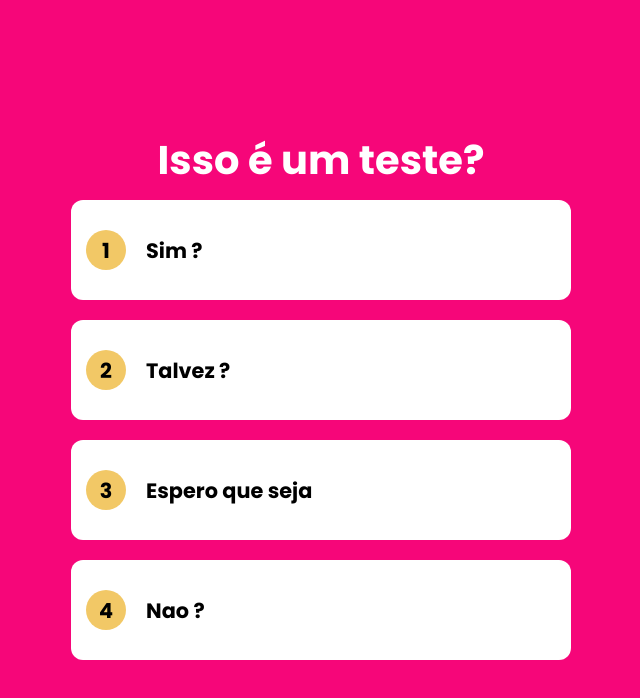
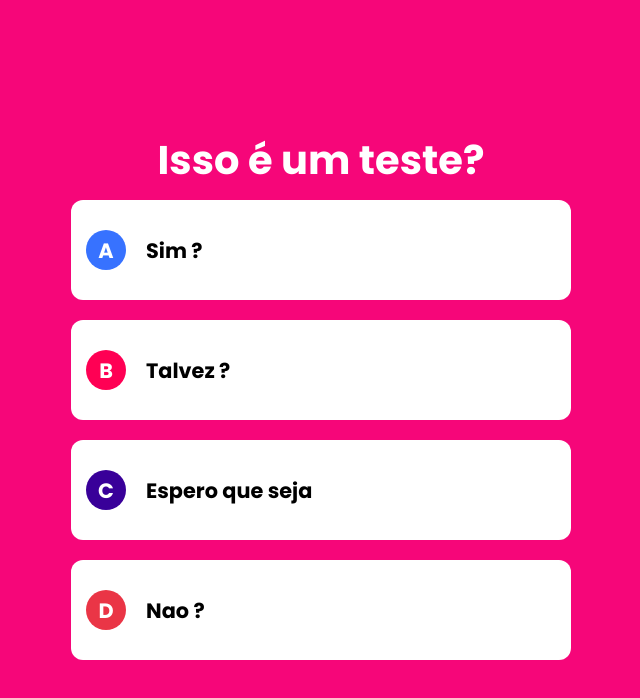
Before and after one commit to joaopedroalb/quiz-app, a Next.js app: page / in a window 1280 px wide. Shown: the top 698 px of the page, without its empty margins (319-959 px from the left). Built offline with nearby package versions, Linux system fonts and the light colour scheme.

Commit message:
Colocando a cor do leao nas letras

```diff
--- a/src/components/Answer/index.module.css
+++ b/src/components/Answer/index.module.css
@@ -35,6 +35,7 @@
     border-radius: 20px;
     font-size: 1.3rem;
     font-weight: 700;
+    color: #fff;
 }
 
 .value{
--- a/src/components/Question/index.tsx
+++ b/src/components/Question/index.tsx
@@ -7,12 +7,19 @@ interface QuestionProps{
     value: QuestionModel
 }
 
+const letters = [
+    {value:'A',color:"#3772ff"},
+    {value:'B',color:"#ff0054"},
+    {value:'C',color:"#390099"},
+    {value:'D',color:"#ea3546"}
+]
+
 export default function Question(props:QuestionProps){
     const question = props.value
 
     function renderAnswers(){
         return question.answer.map((a,i)=>{
-            return <Answer key={i} answer={a} index={i} letter={`${i+1}`} bgColor={"#F2C866"}/>
+            return <Answer key={i} answer={a} index={i} letter={letters[i].value} bgColor={letters[i].color}/>
         })
     }
     return(
```
